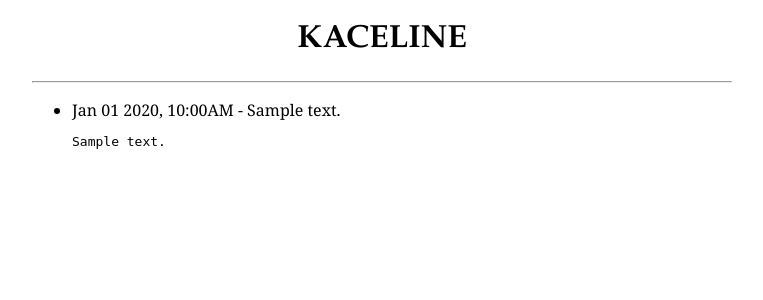
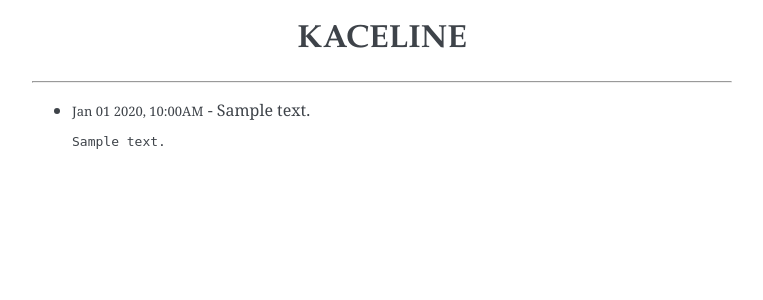
Before and after one commit to garden-nomes/kaceline, a Flask app: template app/templates/timeline.html in a window 1280 px wide. Shown: the top 300 px of the page, without its empty margins (258-1021 px from the left). Run offline with Flask 2, Linux system fonts and the light colour scheme; the template is opened without the code that fills it: most values are stand-ins (such as "Sample title", 1, 10 or a date in 2020).

Commit message:
update css

```diff
--- a/app/static/style.css
+++ b/app/static/style.css
@@ -1,18 +1,26 @@
 /* fonts */
 body	{ font-family: 'Georgia', serif; }
-h1	{ font-family: 'Garamond', 'Georgia', sans-serif; }
+.title	{ font-family: 'Garamond', 'Georgia', sans-serif; }
+.date	{ font-size: small; }
 
 /* colors */
-div.body	{ color: #3E4349; }
+div.content	{ color: #3E4349; }
 a		{ color: #004B6B; }
 a:hover		{ color: #6D4100; }
 
 /* Align */
-body {
+div.content {
 	margin-left: auto;
 	margin-right: auto;
 	width: 700px;
 }
 
+h1	{ text-align: center; }
 
-h1	{ text-align: center; }
+pre {
+	white-space: pre-wrap;
+	white-space: -moz-pre-wrap;
+	white-space: -pre-wrap;
+	white-space: -o-pre-wrap;
+	word-wrap: break-word;
+}
```
